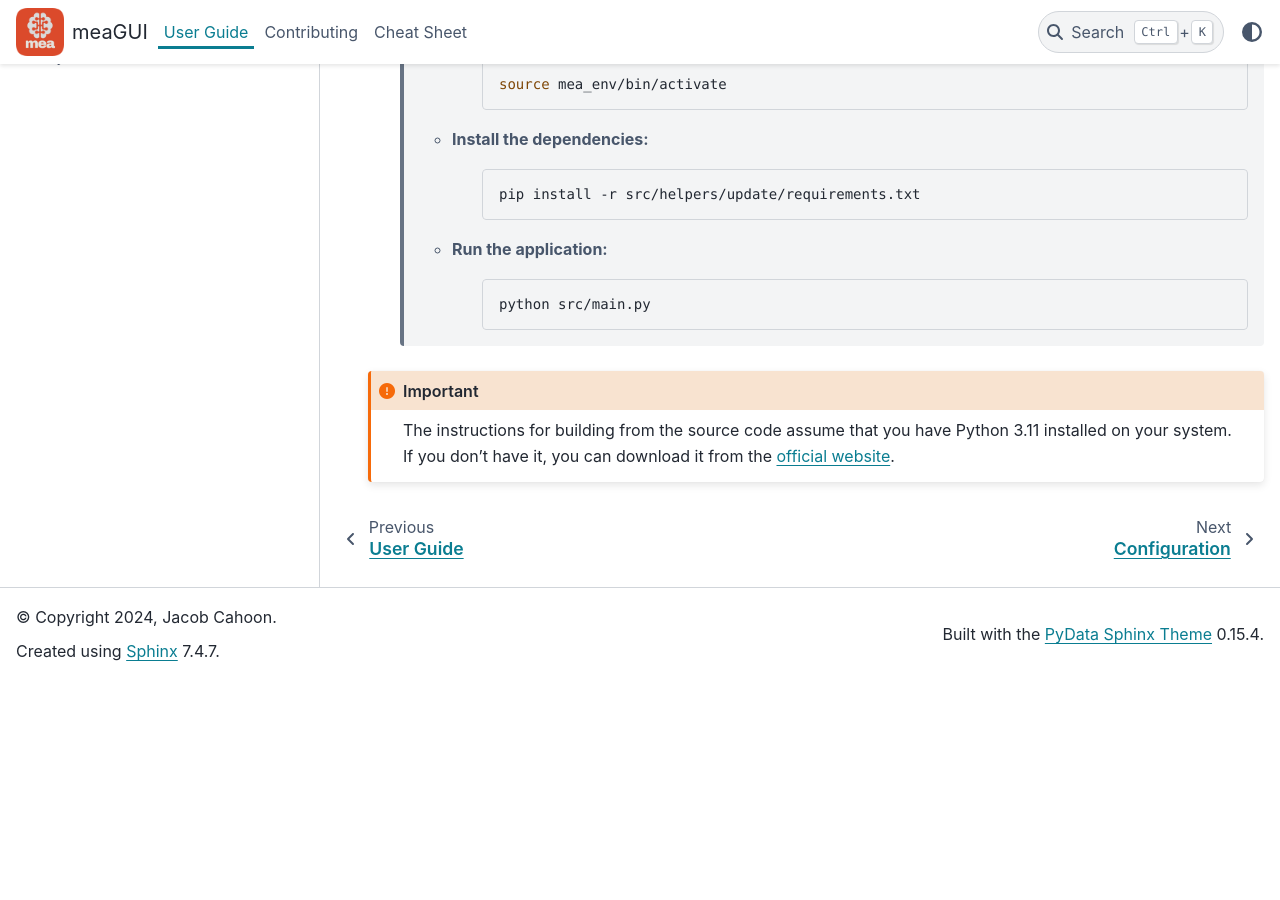
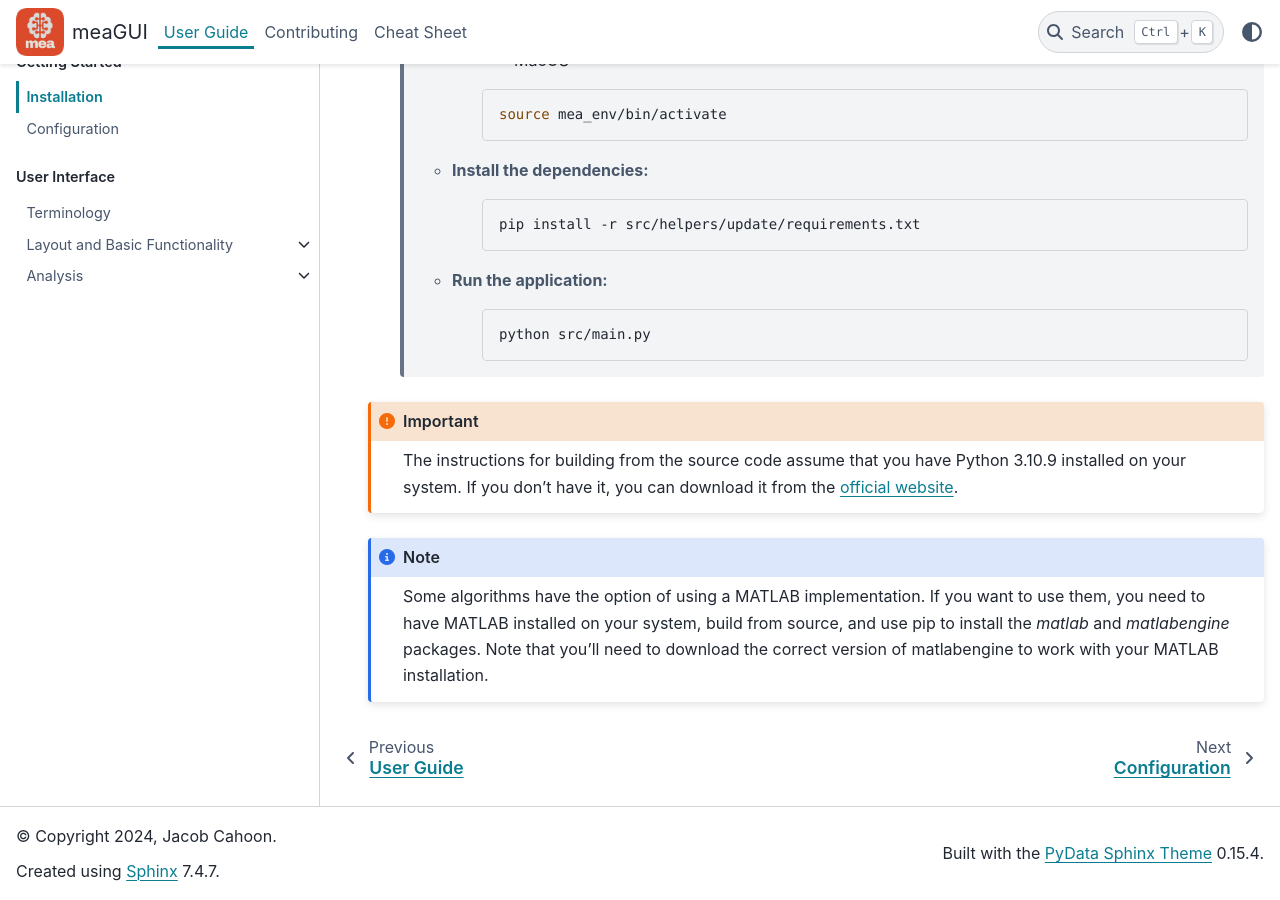
Before and after one commit to booka66/mea-gui, a Sphinx documentation site: the page built from docs/userguide/installation.rst, in a window 1280 px wide and 900 px high, scrolled down 957 px. Built offline with Sphinx 7.4.7 and the PyData theme 0.15.4, drawn with Linux system fonts in a browser that asks for light colours; before the commit the page ends 1638 px from its top, so only the background shows below that; some of the changed text lies outside the part shown.

Commit message:
updated requirements and fixed download links

```diff
--- a/docs/userguide/installation.rst
+++ b/docs/userguide/installation.rst
@@ -7,8 +7,9 @@
 
 1. Downloading an installer for your operating system and following the instructions (recommended):
 
-    - `Download <https://github.com/booka66/mea-gui-public/releases/latest/download/MEA_GUI_Windows.exe>`__ for Windows
-    - `Download <https://github.com/booka66/mea-gui-public/releases/latest/download/MEA_GUI_MacOS.pkg>`__ for MacOS
+    - `Download <https://github.com/booka66/mea-gui/releases/latest/download/MEA_GUI_Windows.exe>`__ for Windows
+    - `Download <https://github.com/booka66/mea-gui/releases/latest/download/MEA_GUI_MacOS_arm64.pkg>`__ for MacOS (Apple Silicon)
+    - `Download <https://github.com/booka66/mea-gui/releases/latest/download/MEA_GUI_MacOS_x86_64.pkg>`__ for MacOS (Intel)
 
     .. note::
       The installers are not signed, so you may need to allow the installation in the system settings. On Windows, it may be flagged as a potential threat, but choose to keep it anyway.
@@ -51,5 +52,8 @@
           python src/main.py
 
 .. important::
-  The instructions for building from the source code assume that you have Python 3.11 installed on your system.
-  If you don't have it, you can download it from the `official website <https://www.python.org/downloads/release/python-3118/>`__.
+  The instructions for building from the source code assume that you have Python 3.10.9 installed on your system.
+  If you don't have it, you can download it from the `official website <https://www.python.org/downloads/release/python-3109/>`__.
+
+.. note::
+  Some algorithms have the option of using a MATLAB implementation. If you want to use them, you need to have MATLAB installed on your system, build from source, and use pip to install the `matlab` and `matlabengine` packages. Note that you'll need to download the correct version of matlabengine to work with your MATLAB installation.
```
Also changed, not shown: 1 other file.
